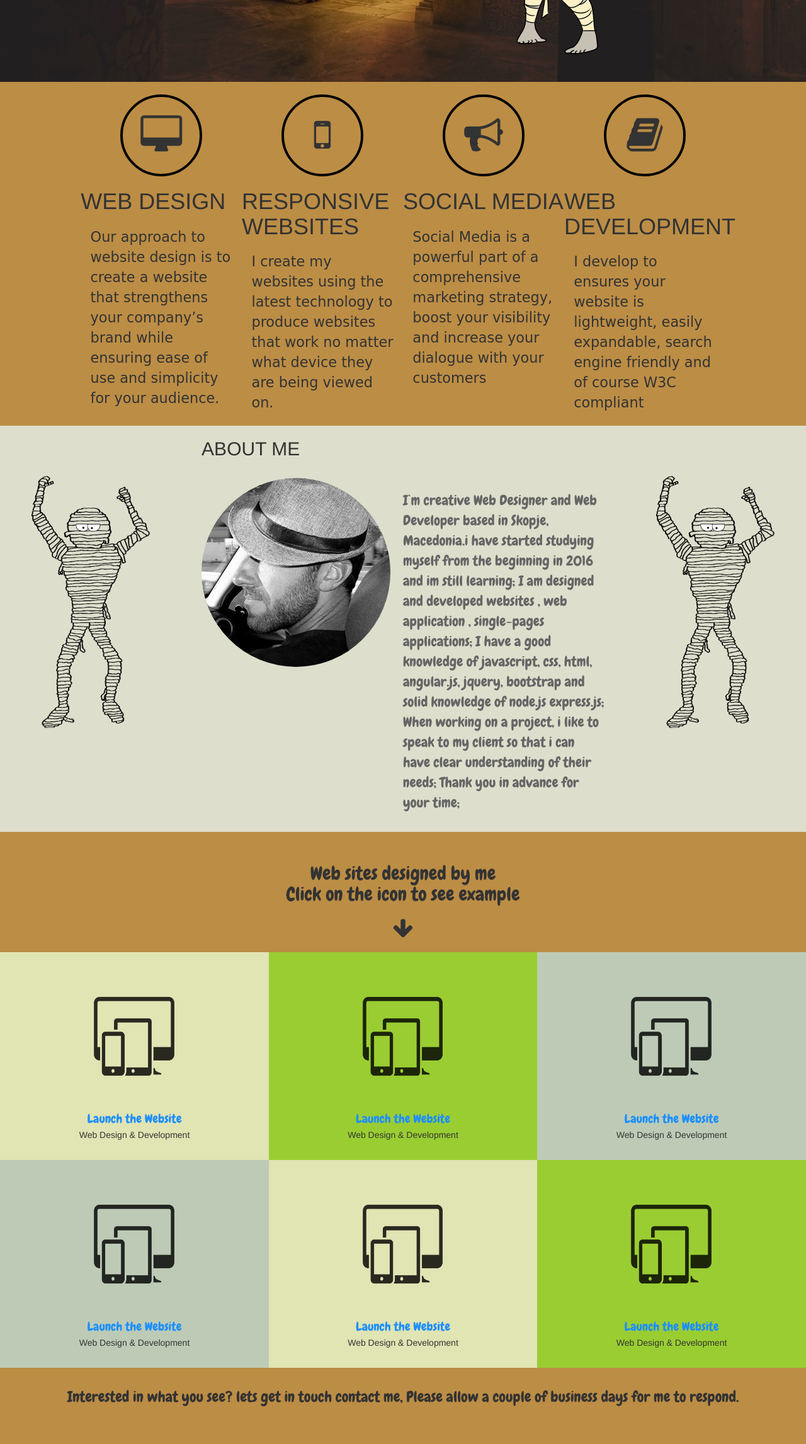
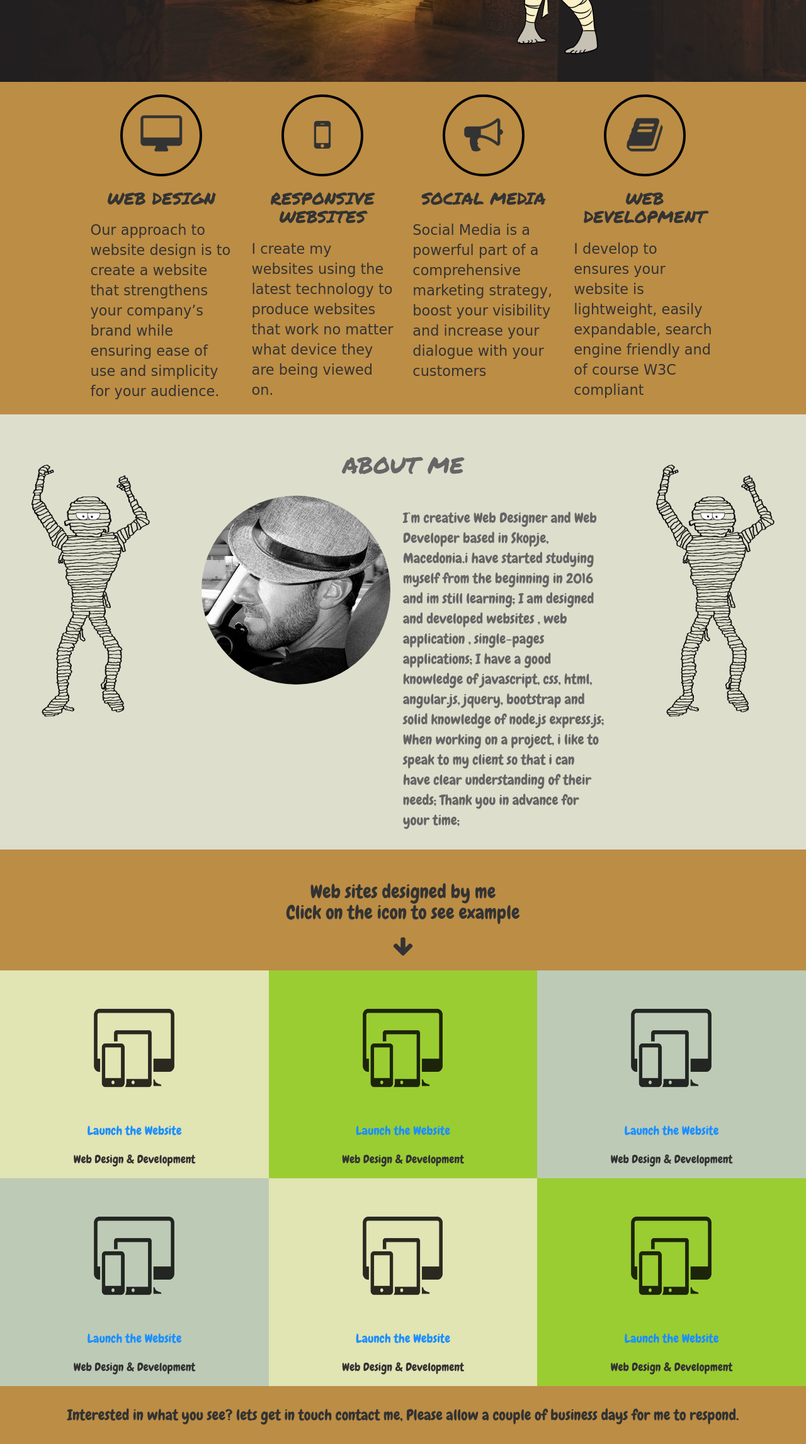
Before and after one commit to Bojanvas/bojan, a website: page views/index.html in a window 1280 px wide. Shown: the part 638-2931 px from the top of the page at 63% size. Drawn offline with nearby package versions, Linux system fonts and the light colour scheme; files that its build step writes are made by us from their sources; files whose address does not match are found by name; a web font is replaced by a local one.

Commit message:
Add files via upload

```diff
--- a/views/index.html
+++ b/views/index.html
@@ -2,9 +2,9 @@
 <html ng-app="myApp" xml:lang="en" lang="en">
 <meta charset="utf-8">
 <meta name="language" content='en'>
-<meta name="og:description" content="Hi, i`m Bojan Vasilevski web designer & web developer and this is my portoflio.">
+<meta name="og:description" content="Hi, i`m Bojan Vasilevski web designer & web developer and this is my portfolio.">
 <meta name="og:author" content="Bojan Vasilevski">
-<meta property="description" content="Hi, i`m Bojan Vasilevski web designer & web developer and this is my portoflio.">
+<meta property="description" content="Hi, i`m Bojan Vasilevski web designer & web developer and this is my portfolio.">
 <meta name='og:title' content="Bojan Vasilevski - Web Designer & Developer">
 <meta name='og:type' content='website'>
 <meta name="msvalidate.01" content="0D49EE08AF4E0DBAA8CA7B429B593498" />
@@ -12,7 +12,7 @@
 <meta name="keywords" content="web designer portfolio, bojanvasilevski.com, bojan vasilevski,responsive , freelance, web design, web development, developer, development,website">
 
 <head>
-    <title>Bojan Vasilevski</title>
+    <title>Bojan Vasilevski - Web Designer & Web Developer</title>
     <link rel='stylesheet' type='text/css' href='/assets/style.css'>
     <link href="https://fonts.googleapis.com/css?family=Chewy" rel="stylesheet">
     <link href="https://fonts.googleapis.com/css?family=Overlock" rel="stylesheet">
@@ -82,24 +82,24 @@
             <div class="do">
                 <div class="circle">
                     <div class="circimg"><i class="fa fa-desktop" aria-hidden="true"></i></div>
-                    <h1>WEB DESIGN</h1>
+                    <h2>WEB DESIGN</h2>
                     <p>Our approach to website design is to create a website that strengthens your company’s brand while ensuring ease of use and simplicity for your audience.</p>
                 </div>
                 <div class="circle">
                     <div class="circimg"><i class="fa fa-mobile" aria-hidden="true"></i></div>
-                    <h1>RESPONSIVE WEBSITES</h1>
+                    <h2>RESPONSIVE WEBSITES</h2>
                     <p>I create my websites using the latest technology to produce websites that work no matter what device they are being viewed on. </p>
                 </div>
                 <div class="circle">
                     <div class="circimg"><i class="fa fa-bullhorn" aria-hidden="true"></i></i>
                     </div>
-                    <h1>SOCIAL MEDIA</h1>
+                    <h2>SOCIAL MEDIA</h2>
                     <p>Social Media is a powerful part of a comprehensive marketing strategy, boost your visibility and increase your dialogue with your customers</p>
                 </div>
                 <div class="circle">
                     <div class="circimg"><i class="fa fa-book" aria-hidden="true"></i></i>
                     </div>
-                    <h1>WEB DEVELOPMENT</h1>
+                    <h2>WEB DEVELOPMENT</h2>
                     <p>I develop to ensures your website is lightweight, easily expandable, search engine friendly and of course W3C compliant</p>
                 </div>
 
@@ -110,7 +110,7 @@
             <img id='guard2' src="/assets/img/guard.png" alt="guard">
             <div class="ab">
 
-                <h2>ABOUT ME</h2>
+                <h1>ABOUT ME</h1>
                 <div class="meimg">
 
                     <div class="me"></div>
@@ -132,7 +132,7 @@
                         <img src="/assets/img/res.png" alt="site">
                     </a>
                     <a class='web' href="http://aleksandarvasilevski.000webhostapp.com">Launch the Website</a>
-                    <p>Web Design & Development</p>
+                    <h3>Web Design & Development</h3>
                 </div>
                 <div class="sites s2">
 
@@ -140,35 +140,35 @@
                         <img src="/assets/img/res.png" alt="site">
                     </a>
                     <a class='web' href="https://bojanvas.github.io/bojanvas.github.io/">Launch the Website</a>
-                    <p>Web Design & Development</p>
+                    <h3>Web Design & Development</h3>
                 </div>
                 <div class="sites s3">
                     <a href="/assets/img/mysites.png" data-lightbox='websites' data-title='web1'>
                         <img src="/assets/img/res.png" alt="site">
                     </a>
                     <a class='web' href="https://bojanvas.github.io/bojanvas.github.io/">Launch the Website</a>
-                    <p>Web Design & Development</p>
+                    <h3>Web Design & Development</h3>
                 </div>
                 <div class="sites s3">
                     <a href="/assets/img/mysites2.png" data-lightbox='websites' data-title='web1'>
                         <img src="/assets/img/res.png" alt="site">
                     </a>
                     <a class='web' href="http://bojanvasilevski.com/">Launch the Website</a>
-                    <p>Web Design & Development</p>
+                    <h3>Web Design & Development</h3>
                 </div>
                 <div class="sites s1">
                     <a href="/assets/img/mysites3.png" data-lightbox='websites' data-title='web1'>
                         <img src="/assets/img/res.png" alt="site">
                     </a>
                     <a class='web' href="http://bojanvasilevski.com/">Launch the Website</a>
-                    <p>Web Design & Development</p>
+                    <h3>Web Design & Development</h3>
                 </div>
                 <div class="sites s2">
                     <a href="/assets/img/mysites4.png" data-lightbox='websites' data-title='web1'>
                         <img src="/assets/img/res.png" alt="site">
                     </a>
                     <a class='web' href="http://bojanvasilevski.com/">Launch the Website</a>
-                    <p>Web Design & Development</p>
+                    <h3>Web Design & Development</h3>
                 </div>
 
             </div>
```
